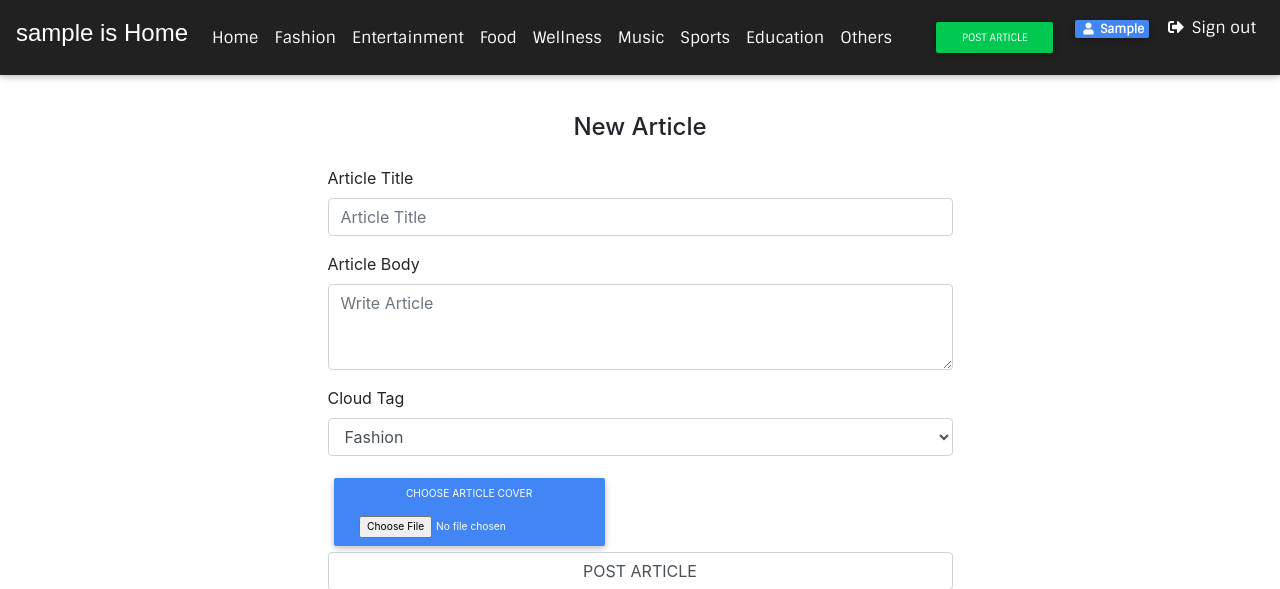
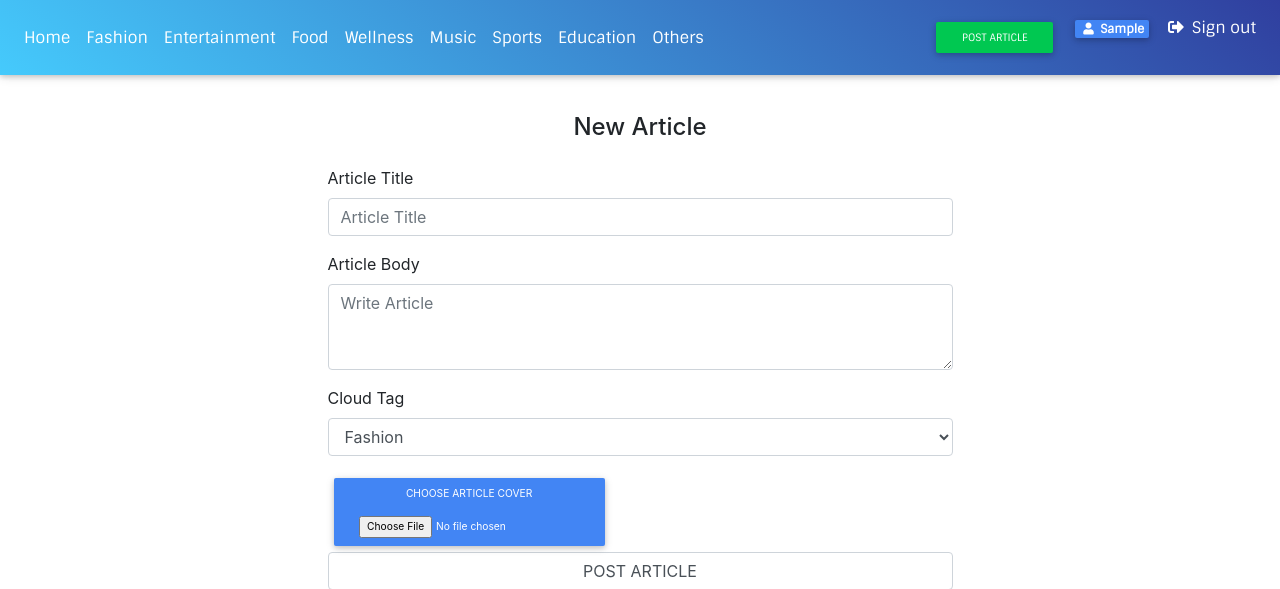
Before and after one commit to D-Kamunya/Blog, a Flask app: page /article/new in a window 1280 px wide. Shown: the top 589 px of the page. Run offline with Flask 2, Linux system fonts and the light colour scheme; the visitor is signed in with stand-in values (Sample User, id 1); data comes from the database, SQL or seed files in the repository; some libraries are stand-ins or nearby versions.

Commit message:
Make general UI changes

```diff
--- a/app/requests.py
+++ b/app/requests.py
@@ -1,5 +1,7 @@
+from flask import abort
 import urllib.request,json
 from .models import Quote
+
 # Quotes api base url
 quotes_base_url = "http://quotes.stormconsultancy.co.uk/random.json"
 
@@ -20,6 +22,8 @@ def get_quotes():
       quote_author=get_quotes_response['author']
       quote_obj=Quote(quote_id,quote_text,quote_author)
       quotes.append(quote_obj)
+    else:
+      abort(500)
     count=count+1
 
 
--- a/app/static/css/index.css
+++ b/app/static/css/index.css
@@ -6,10 +6,11 @@
  }
 
 .navbar-brand{
-  font: 18px 'opensans-bold', sans-serif;
+  font-family: 'Satisfy', sans-serif;
 }
 .nav-link{
   font-family:'Sintony', sans-serif;
+  color: #fff;
 }
 .card-up{
   height: 200px;
--- a/app/templates/navbar.html
+++ b/app/templates/navbar.html
@@ -1,7 +1,4 @@
-<nav class="mb-1 navbar navbar-expand-lg navbar-dark bg-dark fixed-top text-white">
-  <div class="navbar-translate">
-    <a class="navbar-brand text-white" href="/"><h4>{{current_user.username}} is Home</h4></a>
-  </div>
+<nav class="mb-1 navbar navbar-expand-lg blue-gradient fixed-top text-white">
   <button class="navbar-toggler" type="button" data-toggle="collapse" data-target="#navbarSupportedContent-333"
     aria-controls="navbarSupportedContent-333" aria-expanded="false" aria-label="Toggle navigation">
     <span class="navbar-toggler-icon"></span>
@@ -40,7 +37,7 @@
     <ul class="navbar-nav ml-auto text-white">
       {% if current_user.is_authenticated %}
       <li class="nav-item">
-        <a class="nav-link" href="{{url_for('blog.new_article')}}"><button type="button" class="btn btn-success btn-sm btn-rounded">POST ARTICLE</button>
+        <a class="nav-link" href="{{url_for('blog.new_article')}}"><button type="button" class="btn btn-success btn-sm btn-rounded"><strong>POST ARTICLE</strong> </button>
         </a>
       </li>
       <li class="nav-item">
```
Also changed, not shown: app/templates/index.html (+8 -0 lines).
